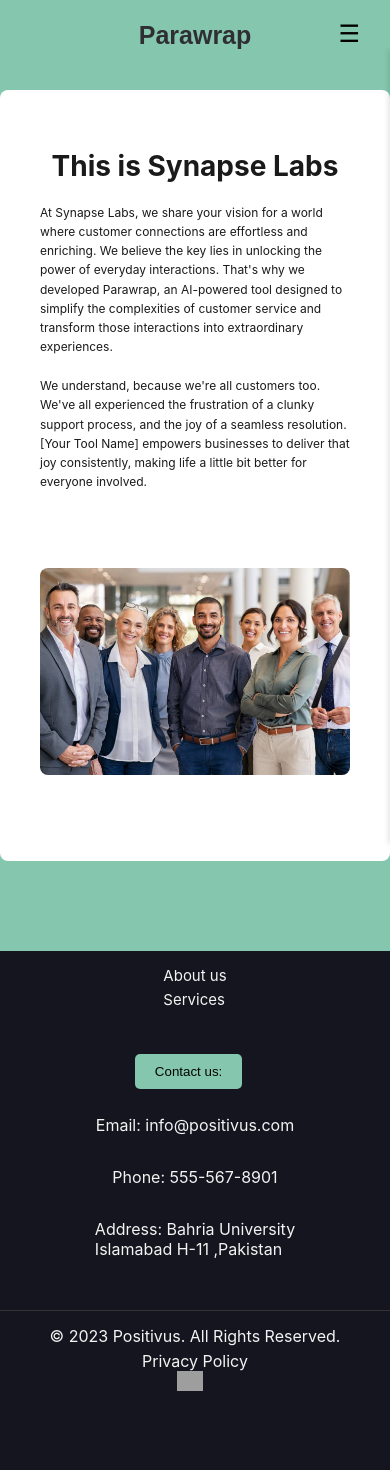
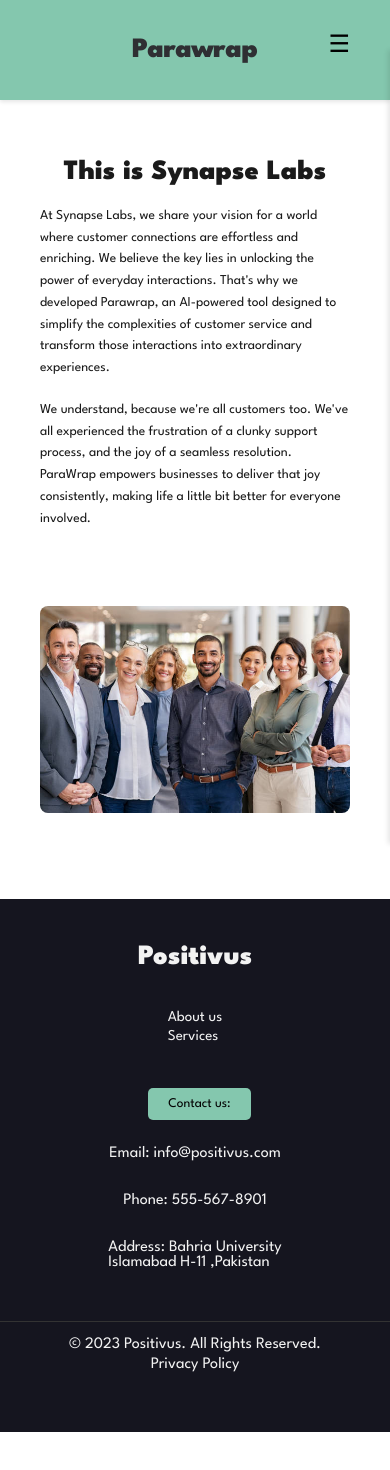
Before and after one commit to 1rayanharoon/Text-Summarizer, a React (Create React App) app in the folder front-end/: page /about-us in a window 390 px wide. Shown: the top 1470 px of the page. After the commit the page ends 1432 px from the top, so only its background shows below. Built offline with nearby package versions, Linux system fonts and the light colour scheme; grey boxes are pictures that could not be loaded.

Commit message:
Changed the fonts of Website

```diff
--- a/front-end/src/components/AI-Detect.css
+++ b/front-end/src/components/AI-Detect.css
@@ -3,11 +3,14 @@
     align-items: center;
     justify-content: center;
     width: 100%;
+    font-family: 'League Spartan', sans-serif;
 }
 .title h1 {
     text-align: center;
     font-size: 30px;
     color: rgb(52, 74, 75);
+    font-family: 'League Spartan', sans-serif;
+
 }
 .detector {
     margin-top: 20px;
@@ -20,6 +23,8 @@
     flex-direction: column;
     align-items: center;
     box-shadow: 0 3px 6px rgba(0, 0, 0, 0.2), 0 4px 16px rgba(0, 0, 0, 0.19);
+    font-family: 'League Spartan', sans-serif;
+    margin-bottom: 35px;
 }
 .head h1 {
     font-size: 22px;
--- a/front-end/src/components/About.css
+++ b/front-end/src/components/About.css
@@ -1,3 +1,5 @@
+@import url('https://fonts.googleapis.com/css2?family=League+Spartan:wght@400;900&family=Poppins:wght@400;500;700&display=swap');
+
 .about-container {
   display: flex;
   align-items: center;
@@ -7,6 +9,7 @@
   border-radius: 8px;
   flex-wrap: wrap;
   gap: 70px; /* Adding gap between text and image */
+  font-family: 'League Spartan', sans-serif;
 }
 
 .about-text {
@@ -53,7 +56,7 @@
   }
 
   .about-text p {
-    font-size: 0.8rem;
+    font-size: 0.97rem;
     text-align: left;
   }
 
@@ -82,7 +85,7 @@
   }
 
   .about-text p {
-    font-size: 0.9rem;
+    font-size: 0.95rem;
     text-align: left;
   }
 
@@ -102,7 +105,7 @@
   }
 
   .about-text p {
-    font-size: 0.75rem;
+    font-size: 0.85rem;
     margin-bottom: 10px;
   }
 }
--- a/front-end/src/components/About.js
+++ b/front-end/src/components/About.js
@@ -15,7 +15,7 @@
         At Synapse Labs, we share your vision for a world where customer connections are effortless and enriching.  We believe the key lies in unlocking the power of everyday interactions.  That's why we developed Parawrap, an AI-powered tool designed to simplify the complexities of customer service and transform those interactions into extraordinary experiences.
         </p>
         <p>
-        We understand, because we're all customers too.  We've all experienced the frustration of a clunky support process, and the joy of a seamless resolution.  [Your Tool Name] empowers businesses to deliver that joy consistently, making life a little bit better for everyone involved.
+        We understand, because we're all customers too.  We've all experienced the frustration of a clunky support process, and the joy of a seamless resolution.  ParaWrap empowers businesses to deliver that joy consistently, making life a little bit better for everyone involved.
         </p>
       </div>
       <div className="about-image">
--- a/front-end/src/components/Footer.css
+++ b/front-end/src/components/Footer.css
@@ -1,3 +1,5 @@
+@import url('https://fonts.googleapis.com/css2?family=League+Spartan:wght@400;900&family=Poppins:wght@400;500;700&display=swap');
+
 .footer {
   background-color: #15151f;
   color: #ffffff;
@@ -8,9 +10,12 @@
   max-width: 1200px;
   margin-left: auto;
   margin-right: auto;
+  margin-top: 50px;
+  font-family: 'League Spartan', sans-serif;
 }
 
 .footer-container {
+
   display: flex;
   flex-direction: column;
   align-items: center;
@@ -36,8 +41,9 @@
   margin-bottom: 40px;
 }
 
-  .logo img {
-    margin-right: 10px;
+.logo p{
+  color: #f3f3f3;
+  margin-bottom: -10px;
 }
 
 .footer-contact {
@@ -52,6 +58,7 @@
   border-radius: 5px;
   cursor: pointer;
   margin-bottom: 10px;
+  font-family: 'League Spartan', sans-serif;
 }
 
 .footer-nav a {
@@ -83,15 +90,16 @@
   color: #f3f3f3;
   text-decoration: none;
   margin: 5px 0;
+
 }
 
 /* Media query for smaller screens */
 @media (max-width: 480px) {
   .footer {
     width: 100%;
-      padding: 10px 0; /* Adjusted padding */
+    padding: 20px 0; /* Adjusted padding */
     border-radius: 0;
-      margin-top: 90px;
+    margin-top: 0;
   }
 
   .footer-container {
@@ -104,7 +112,7 @@
   }
 
   .logo {
-      order: 1;
+    order: 0;
     justify-content: center;
     width: 100%;
   }
--- a/front-end/src/components/Footer.js
+++ b/front-end/src/components/Footer.js
@@ -6,15 +6,15 @@
   const navigate = useNavigate();
 
   const handleServicesClick = (e) => {
-    e.preventDefault(); // Prevent the default link behavior
+    e.preventDefault();
     navigate('/', { state: { scrollTo: 'services' } });
   };
 
   return (
-    <footer className="footer">
+    <footer className="footer" id="footer">
       <div className="footer-container">
         <div className="logo">
-          <img src="logo.png" alt="Positivus Logo" /> {/* Add your logo image here */}
+          <p className="logo-text">Positivus</p>
         </div>
         <div className="footer-content">
           <div className="footer-right">
--- a/front-end/src/components/Head.css
+++ b/front-end/src/components/Head.css
@@ -1,20 +1,27 @@
+@import url('https://fonts.googleapis.com/css2?family=League+Spartan:wght@400;900&family=Poppins:wght@400;500;700&display=swap');
+
 body {
     margin: 0;
     overflow-x: hidden;
-    background-color: #84C7AE;
 }
 
 .header {
+    background-color: #84C7AE;
+    position: relative;
+    z-index: 1; /* Ensure the header is at the base level */
+    height: 100px;
+    width: 100%; /* Make the header full width */
+    box-shadow: 0 2px 4px rgba(0, 0, 0, 0.1); /* Optional: add a shadow for better separation */
+}
+
+.header-container {
+    max-width: 1270px;
+    margin: 0 auto;
     display: flex;
     justify-content: space-between;
     align-items: center;
     padding: 10px 20px;
-    background-color: #84C7AE;
-    max-width: 1270px;
-    margin: 0 auto;
-    position: relative;
-    z-index: 1; /* Ensure the header is at the base level */
-    height: 70px;
+    height: 100%; /* Ensure the container takes full height of the header */
 }
 
 .logo {
@@ -23,13 +30,13 @@
 
 .logo-text {
     font-family: 'League Spartan', sans-serif;
-    font-weight: 900; /* Make the logo text extra bold */
+    font-weight: 700; /* Make the logo text extra bold */
     color: #2f2f33; /* Set the color to #191A23 */
     text-decoration: none; /* Remove underline */
-    font-size: 24px; /* Increase the font size */
+    font-size: 32px; /* Increase the font size */
     display: flex;
     align-items: center;
-    padding: 5px 10px; /* Add some padding */
+    padding: 5px 32px; /* Add some padding */
     margin-top: 20px;
 }
 
@@ -43,6 +50,7 @@
     display: flex;
     gap: 20px;
     align-items: center; /* Align vertically */
+    padding-bottom: 5px;
 }
 
 .nav-links a {
@@ -57,16 +65,14 @@
 }
 
 .menu-button {
-    display: none;
+    display: none; /* Hide by default */
     background: none;
     border: none;
     font-size: 24px;
     cursor: pointer;
-    padding: 10px;
+    padding: 20px;
     z-index: 3; /* Ensure the menu button is on top of the sidebar */
-    position: fixed;
-    top: 10px;
-    right: 20px;
+    position: relative; /* Make sure it's positioned correctly within the header */
 }
 
 .sign-out {
@@ -77,8 +83,10 @@
     cursor: pointer;
     font-weight: 500;
     transition: background-color 0.3s ease, color 0.3s ease; /* Add transition for hover effect */
-    border-radius: 10px; /* Add this line to make the button slightly rounded */
-    margin-left: 20px; /* Add margin to the left for spacing */
+    border-radius: 12px; /* Add this line to make the button slightly rounded */
+    margin-left: 23px; /* Add margin to the left for spacing */
+    margin-bottom: 7px;
+    font-family: 'Poppins', sans-serif;
 }
 
 .sign-out:hover {
@@ -138,11 +146,11 @@
 }
 
 @media (max-width: 1024px) {
-    .header {
+    .header-container {
         padding: 10px 15px;
     }
     .logo-text{
-        font-size: 25px;
+        font-size: 28px;
     }
     .nav-links {
         gap: 15px;
@@ -160,7 +168,7 @@
 }
 
 @media (max-width: 768px) {
-    .header {
+    .header-container {
         padding: 10px;
     }
 
@@ -189,12 +197,15 @@
 
 @media (max-width: 480px) {
     .nav-links,
-    .header .sign-out {
-        display: none;
+    .header-container .sign-out {
+        display: none; /* Hide nav links and sign-out button on small screens */
     }
 
     .menu-button {
-        display: block;
+        display: block; /* Show the menu button on small screens */
+        position: absolute;
+        top: 10px;
+        right: 20px; /* Position the menu button on the right side */
     }
 
     .logo img {
@@ -205,6 +216,7 @@
     .sidebar-nav  {
         font-size: 14px; /* Adjust the font size for sidebar links on smaller screens */
     }
+
     .sign-out{
         font-size: 10px;
     }
@@ -214,10 +226,8 @@
     }
 }
 
-/* Additional CSS to keep header centered on extra-large screens and hide sign-out button when sidebar is open on small screens */
-
 @media (min-width: 992px) {
-    .header {
+    .header-container {
         max-width: 1270px;
         margin-left: auto;
         margin-right: auto;
@@ -240,6 +250,6 @@
 
 @media (max-width: 767px) {
     .sidebar.open + .header .sign-out {
-        display: none;
+        display: none; /* Hide the sign-out button when the sidebar is open on small screens */
     }
 }
--- a/front-end/src/components/Head.js
+++ b/front-end/src/components/Head.js
@@ -20,14 +20,14 @@
   useEffect(() => {
     if (isSidebarOpen) {
       document.addEventListener('click', closeSidebar);
-      document.body.classList.add('sidebar-open'); // Add class to body to hide scrollbar
+      document.body.classList.add('sidebar-open');
     } else {
       document.removeEventListener('click', closeSidebar);
-      document.body.classList.remove('sidebar-open'); // Remove class from body to restore scrollbar
+      document.body.classList.remove('sidebar-open');
     }
     return () => {
       document.removeEventListener('click', closeSidebar);
-      document.body.classList.remove('sidebar-open'); // Clean up class from body on unmount
+      document.body.classList.remove('sidebar-open');
     };
   }, [isSidebarOpen]);
 
@@ -41,20 +41,22 @@
 
   return (
     <>
-      <button className="menu-button" onClick={toggleSidebar}>
-        &#9776;
-      </button>
       <header className="header">
+        <div className="header-container">
           <div className="logo">
             <Link to="/" className="logo-text" onClick={() => setSidebarOpen(false)}>Parawrap</Link>
           </div>
-        <div class="nav-container">
+          <div className="nav-container">
             <nav className="nav-links">
               <Link to="/about-us">About us</Link>
               <Link to="/" state={{ scrollTo: 'services' }} onClick={() => setSidebarOpen(false)}>Services</Link>
               <a href="#" onClick={handleContactClick}>Contact</a>
             </nav>
             <button className="sign-out">Sign Out</button>
+          </div>
+          <button className="menu-button" onClick={toggleSidebar}>
+            &#9776;
+          </button>
         </div>
       </header>
       <aside className={`sidebar ${isSidebarOpen ? 'open' : ''}`} onClick={stopPropagation}>
--- a/front-end/src/components/HomePage.css
+++ b/front-end/src/components/HomePage.css
@@ -2,7 +2,7 @@
   background-color: white;
   color: black;
   font-family: Arial, sans-serif;
-  padding: 20px;
+  padding: 50px;
   max-width: 1400px;
   margin: 0 auto; /* Center the content */
   font-family: 'Poppins', sans-serif; /* Apply Poppins font globally */
--- a/front-end/src/components/Summarizer.css
+++ b/front-end/src/components/Summarizer.css
@@ -1,3 +1,5 @@
+@import url('https://fonts.googleapis.com/css2?family=League+Spartan:wght@400;900&family=Poppins:wght@400;500;700&display=swap');
+
 .summarizer-wrapper {
     display: flex;
     flex-direction: column;
@@ -6,6 +8,7 @@
     background-color: #fefefe;
     border: 1px solid #ccc;
     border-radius: 4px;
+    font-family: 'Poppins', sans-serif;
   }
 
   .main-header {
@@ -23,6 +26,7 @@
     border: none;
     border-radius: 4px;
     box-shadow: 0 0 10px rgba(0, 0, 0, 0.1);
+    font-family: 'League Spartan', sans-serif;
   }
 
   .textarea-container,
@@ -35,6 +39,7 @@
     box-shadow: 0 0 10px rgba(0, 0, 0, 0.1);
     margin: 0 8px;
     width: calc(50% - 10px);
+    font-family: 'League Spartan', sans-serif;
   }
 
   .textarea {
@@ -47,6 +52,7 @@
     padding: 1.5px;
     border-radius: 4px;
     margin-bottom: 10px;
+    font-family: 'League Spartan', sans-serif;
   }
 
   .textarea:hover {
@@ -79,20 +85,21 @@
     border: none;
     border-radius: 4px;
     cursor: pointer;
+
   }
 
   .summarize-button:hover,
   .clear-button:hover,
   .upload-button:hover {
+
     background-color: #84c7ae;
+
   }
-
-
-
   .bottom-button-container {
     display: flex;
     justify-content: center;
     gap: 10px;
+    font-family: 'League Spartan', sans-serif;
   }
 
   .bottom-button {
@@ -102,6 +109,7 @@
     border: none;
     border-radius: 4px;
     cursor: pointer;
+    font-family: 'League Spartan', sans-serif;
   }
 
   .bottom-button:hover {
--- a/front-end/src/components/Translator.css
+++ b/front-end/src/components/Translator.css
@@ -1,13 +1,19 @@
+@import url('https://fonts.googleapis.com/css2?family=League+Spartan:wght@400;900&family=Poppins:wght@400;500;700&display=swap');
+
 .translator-container {
     display: flex;
     align-items: center;
     justify-content: center;
     width: 100%;
+    font-family: 'League Spartan', sans-serif;
   }
   .title h1{
+
     text-align: center;
     font-size: 35px;
     color: rgb(52, 74, 75);
+    font-family: 'League Spartan', sans-serif;
+    margin-top: 50px;
   }
   .translator {
     margin-top: 20px;
@@ -17,6 +23,8 @@
     overflow: hidden;
     font-family: Arial, sans-serif;
     box-shadow: 0 3px 6px rgba(0, 0, 0, 0.2), 0 4px 16px rgba(0, 0, 0, 0.19);
+    font-family: 'League Spartan', sans-serif;
+    margin-bottom: 30px;
   }
 
   .head h1 {
@@ -48,6 +56,8 @@
     background-color: #f5f5f5;
     cursor: pointer;
     transition: background-color 0.3s, color 0.3s; /* Smooth transition */
+
+    font-family: 'League Spartan', sans-serif;
   }
 
   .languages select:hover {
@@ -82,6 +92,7 @@
     padding: 10px;
     box-sizing: border-box;
     outline: none;
+    font-family: 'League Spartan', sans-serif;
   }
 
   textarea:last-of-type {
@@ -100,6 +111,7 @@
     border: none;
     cursor: pointer;
     padding: 5px;
+
   }
 
   .icon-button img {
@@ -122,6 +134,7 @@
     border: 2px solid transparent;
     border-radius: 15px;
     cursor: pointer;
+
   }
 
   .dropdown-content {
@@ -173,12 +186,13 @@
     background-color: #84C7AE;
     color: #212121;
     padding: 10px 15px;
-    font-size: 15px;
-    font-weight: bold;
+    font-size: 18px;
+    font-weight:650;
     border: 2px solid transparent;
     border-radius: 50px; /* Make it round */
     cursor: pointer;
     transition: background-color 0.3s, color 0.3s, border-color 0.3s; /* Smooth transition */
+    font-family: 'League Spartan', sans-serif;
   }
 
   .round-button:hover {
```
Lines whose indentation alone changed are shown as unchanged.
